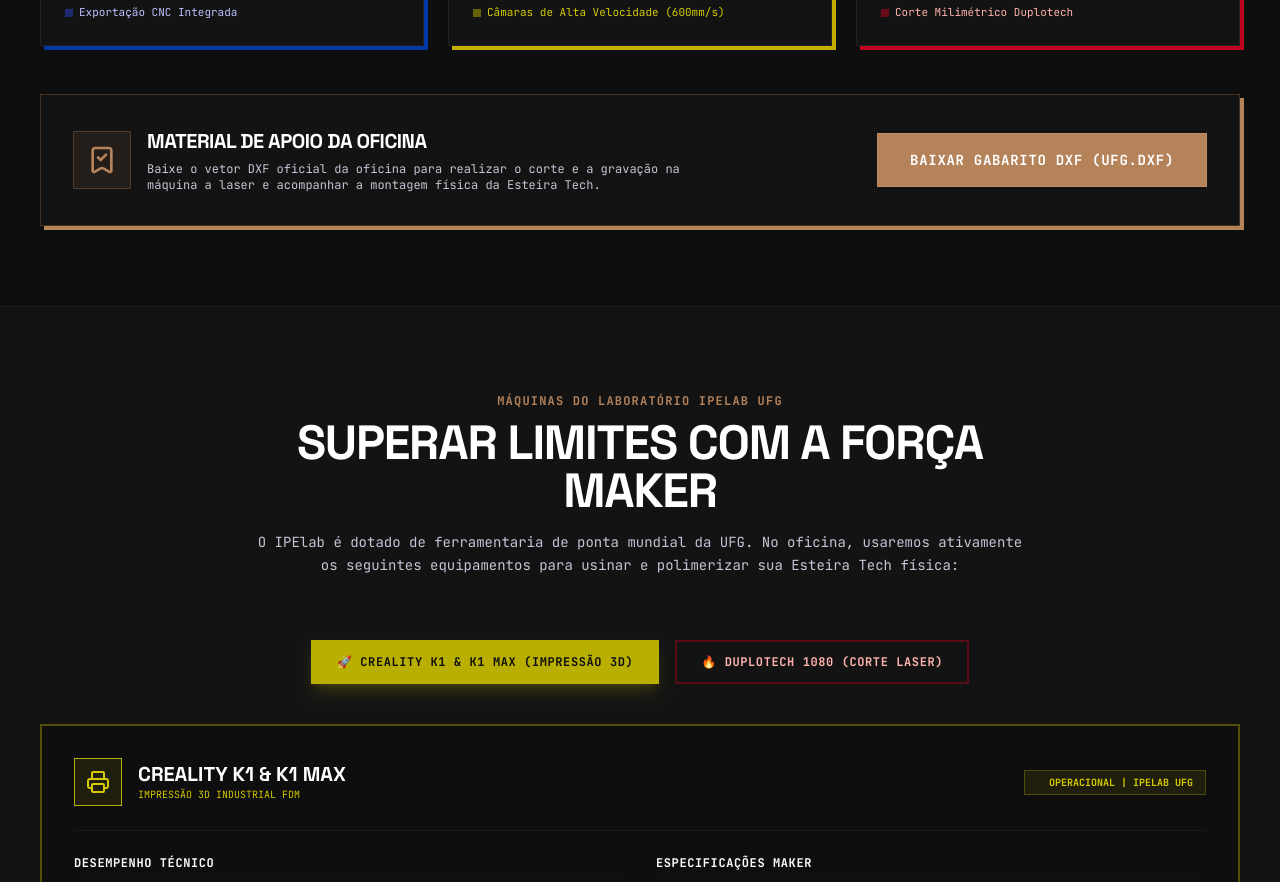
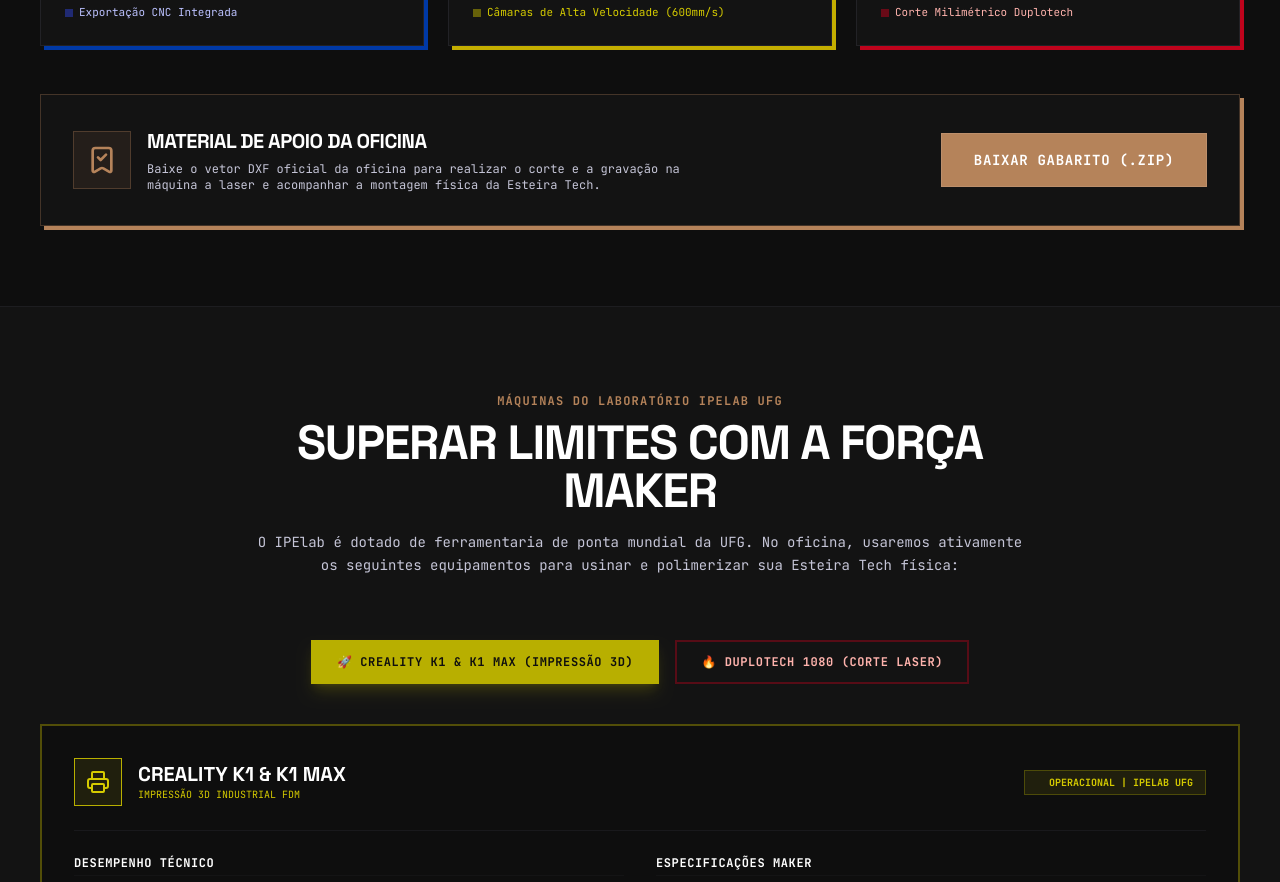
Before and after one commit to marceloengvs-hub/esteira-tech, a Next.js app: page / in a window 1280 px wide. Shown: the part 1740-2622 px from the top of the page. Built offline with nearby package versions, Linux system fonts and the light colour scheme.

Commit message:
refact: altera o download do gabarito de DXF direto para arquivo ZIP para garantir integridade e evitar execucao do navegador

```diff
--- a/app/page.tsx
+++ b/app/page.tsx
@@ -490,11 +490,11 @@ export default function Page() {
               </div>
             </div>
             <a
-              href="/UFG.dxf"
-              download="UFG.dxf"
+              href="/UFG.zip"
+              download="UFG.zip"
               className="bg-[#b5835a] hover:bg-[#c39167] text-white py-4 px-8 font-mono font-bold tracking-wider text-center active:scale-[0.98] transition-all uppercase text-sm border border-white/10 shrink-0 cursor-pointer text-decoration-none inline-block"
             >
-              Baixar Gabarito DXF (UFG.dxf)
+              Baixar Gabarito (.ZIP)
             </a>
           </div>
 
```
Also changed, not shown: 1 other file (tests, documents, lock files or other folders).
